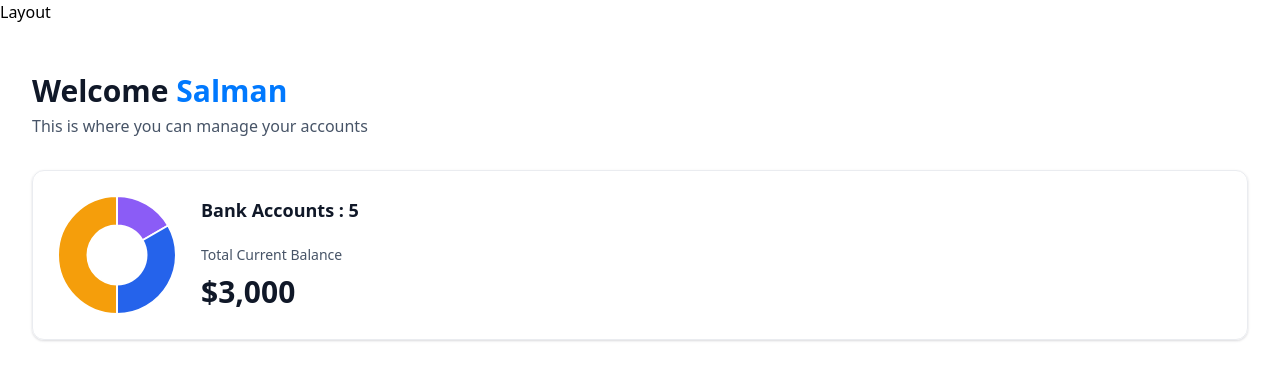
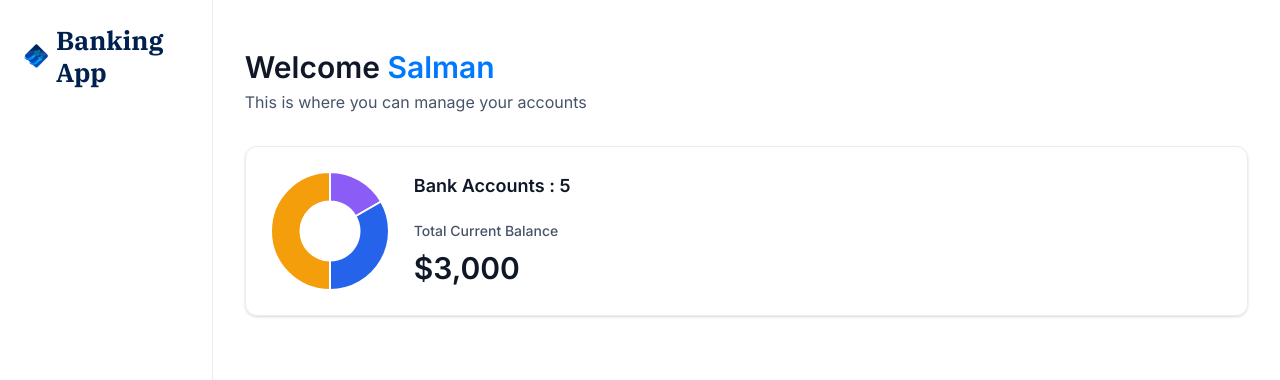
Before and after one commit to salman9633/NEXT-banking-app, a Next.js app: page / in a window 1280 px wide. Shown: the top 380 px of the page. Built offline with nearby package versions, Linux system fonts and the light colour scheme.

Commit message:
setting up side bar & logo

```diff
--- a/app/(roots)/layout.tsx
+++ b/app/(roots)/layout.tsx
@@ -1,12 +1,18 @@
+import Sidebar from "@/components/Sidebar";
+
 export default function RootLayout({
     children,
 }: Readonly<{
     children: React.ReactNode;
 }>) {
+const loggedIn={
+    firstName:"Salman",
+    lastName:'Faris'
+}
     return (
-        <>
-            Layout
+        <div className="flex h-full w-full font-inter">
+            <Sidebar user={loggedIn}/>
             {children}
-        </>
+        </div>
     );
 }
--- /dev/null
+++ b/components/Sidebar.tsx
@@ -0,0 +1,26 @@
+import Image from 'next/image'
+import Link from 'next/link'
+import React from 'react'
+
+const Sidebar = ({ user }: SiderbarProps) => {
+  return (
+    <section className="sidebar">
+      <nav className="flex flex-col gap-4">
+        <Link
+          href="/"
+          className='mb-12 cursor-pointer flex items-center gap-2'>
+          <Image
+            src="/icons/logo.svg"
+            width={34}
+            height={34}
+            alt="logo"
+            className="size-[24px] max-xl:size-14"
+          />
+          <h1 className="sidebar-logo text-2xl">Banking App</h1>
+        </Link>
+      </nav>
+    </section>
+  )
+}
+
+export default Sidebar
```
Also changed, not shown: types/index.d.ts (+11 -11 lines).
